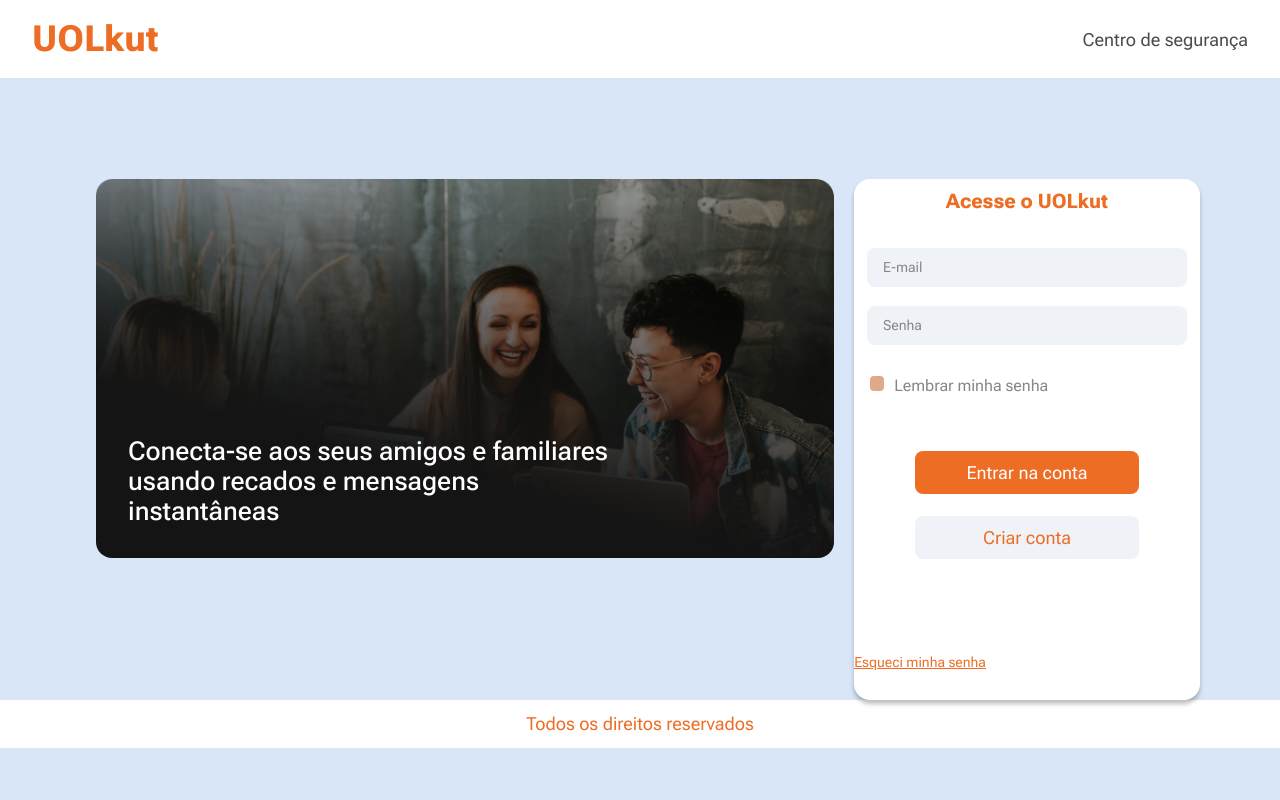
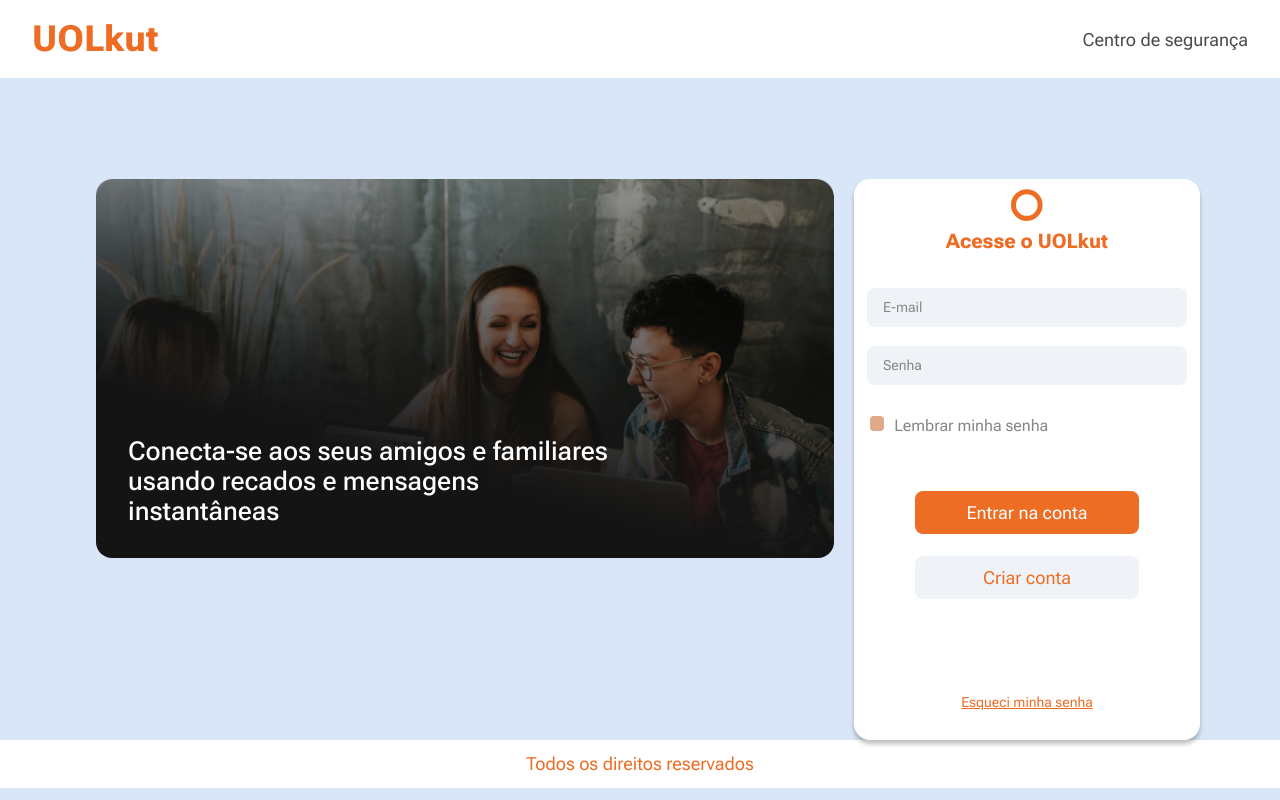
Before and after one commit to Theo-Magno/projeto-compass-desafio-x, a React (Create React App) app in the folder uolkut/: page / in a window 1280 px wide. Built offline with nearby package versions, Linux system fonts and the light colour scheme; the HTML template or start-up script is replaced by a standard one.

Commit message:
fix: fixed UolCircle renderization and items centralization

```diff
--- a/uolkut/src/components/Card/Card.css
+++ b/uolkut/src/components/Card/Card.css
@@ -8,6 +8,7 @@
   padding: 10px 21px 92px;
   border-radius: 16px;
   box-shadow: 0px 4px 4px 0px rgba(0, 0, 0, 0.25);
+  margin-bottom: 6rem;
 }
 
 .header-card {
--- a/uolkut/src/components/Icons/UolCircle.tsx
+++ b/uolkut/src/components/Icons/UolCircle.tsx
@@ -1,4 +1,4 @@
-import './UolCircle.css';
+import "./UolCircle.css";
 
 const UolCircle = (): JSX.Element => {
   return (
@@ -8,7 +8,7 @@
       height="32"
       viewBox="0 0 32 32"
       fill="none"
-      className="uol-circle"
+      //className="uol-circle"
     >
       <g clipPath="url(#clip0_3_873)">
         <path
--- a/uolkut/src/components/Main/MainComponents/Form.css
+++ b/uolkut/src/components/Main/MainComponents/Form.css
@@ -32,6 +32,7 @@
   flex-wrap: nowrap;
   gap: 19px;
   width: 100%;
+  justify-content: center;
 }
 
 .inputs input {
@@ -92,6 +93,7 @@
   font-size: 14px;
   color: var(--primary-color);
   text-decoration: underline;
+  align-self: center;
 }
 
 .login-redirection {
--- a/uolkut/src/components/Main/MainComponents/NewPass.tsx
+++ b/uolkut/src/components/Main/MainComponents/NewPass.tsx
@@ -1,13 +1,13 @@
-import React from 'react';
+import React from "react";
 
-import UolCircle from '../../Icons/UolCircle';
-import Card from '../../Card/Card';
-import Input from '../../StyledComponents/Input';
-import ButtonCreate from '../../StyledComponents/ButtonCreate';
-import ButtonCreateAlt from '../../StyledComponents/ButtonCreateAlt';
+import UolCircle from "../../Icons/UolCircle";
+import Card from "../../Card/Card";
+import Input from "../../StyledComponents/Input";
+import ButtonCreate from "../../StyledComponents/ButtonCreate";
+import ButtonCreateAlt from "../../StyledComponents/ButtonCreateAlt";
 
-import './Form.css';
-import { Link } from 'react-router-dom';
+import "./Form.css";
+import { Link } from "react-router-dom";
 const NewPass = (): JSX.Element => {
   const submitFormHandler = (event: React.FormEvent) => {
     console.log(event);
@@ -29,7 +29,7 @@
         </div>
         <form onSubmit={submitFormHandler}>
           <div className="form-inputs">
-            <Input type="email" id="email" placeholder="E-mail cadastrado" />
+            <Input type="email" id="email" placeholder="Informe o código" />
 
             <Input type="password" id="new-pass" placeholder="Nova senha" />
             <Input
--- a/uolkut/src/components/Main/MainComponents/RecoverPass.tsx
+++ b/uolkut/src/components/Main/MainComponents/RecoverPass.tsx
@@ -1,13 +1,13 @@
-import React from 'react';
+import React from "react";
 
-import UolCircle from '../../Icons/UolCircle';
-import Card from '../../Card/Card';
-import Input from '../../StyledComponents/Input';
-import ButtonCreate from '../../StyledComponents/ButtonCreate';
-import ButtonCreateAlt from '../../StyledComponents/ButtonCreateAlt';
+import UolCircle from "../../Icons/UolCircle";
+import Card from "../../Card/Card";
+import Input from "../../StyledComponents/Input";
+import ButtonCreate from "../../StyledComponents/ButtonCreate";
+import ButtonCreateAlt from "../../StyledComponents/ButtonCreateAlt";
 
-import './Form.css';
-import { Link } from 'react-router-dom';
+import "./Form.css";
+import { Link } from "react-router-dom";
 const RecoverPass = (): JSX.Element => {
   const submitFormHandler = (event: React.FormEvent) => {
     console.log(event);
@@ -39,9 +39,7 @@
           </div>
         </form>
 
-        <Link to="/">
-          <span className="login-redirection">Lembrou sua Senha?</span>
-        </Link>
+        <span className="login-redirection">Lembrou sua Senha?</span>
         <Link to="/">
           <ButtonCreateAlt type="submit">
             Entrar com as credenciais
--- a/uolkut/src/index.css
+++ b/uolkut/src/index.css
@@ -42,21 +42,22 @@
 }
 
 a {
-  text-decoration-line: underline;
-  transition: all .2s ease;
+  transition: all 0.2s ease;
+  display: flex;
+  justify-content: center;
 }
 
 a:hover {
-  transition: all .2s ease;
+  transition: all 0.2s ease;
 }
 
 dt {
-  color: #B4AEAE;
+  color: #b4aeae;
 }
 
 p,
 dd {
-  color: #4B4B4B;
+  color: #4b4b4b;
 }
 
 svg {
@@ -69,7 +70,7 @@
 
 label,
 input::placeholder {
-  color: var(--placeholder-color)
+  color: var(--placeholder-color);
 }
 
 /* ------------ /CSS GLOBAl ------------ */
```
Also changed, not shown: uolkut/src/components/Main/MainComponents/Login.tsx (+8 -9 lines).
